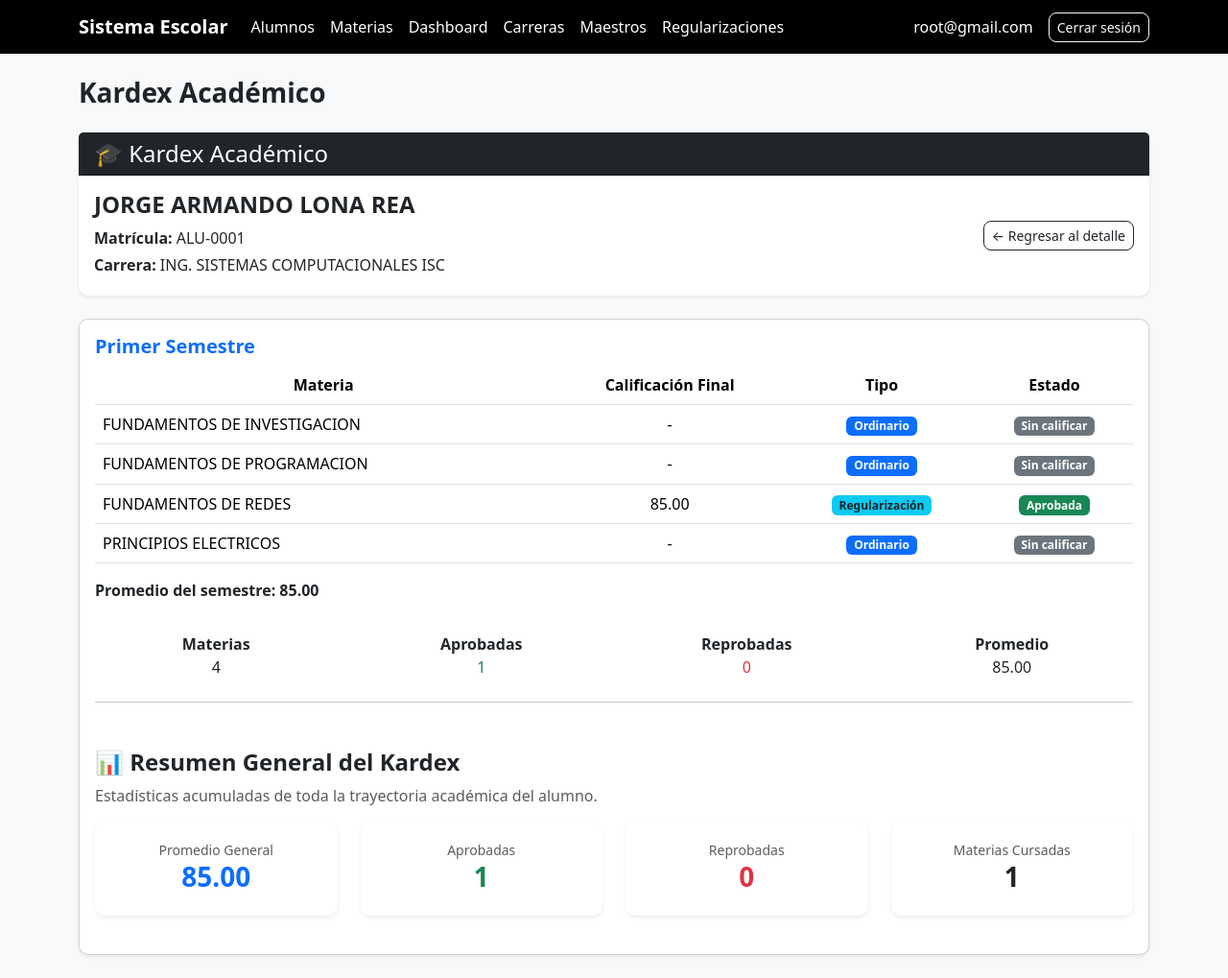
After one commit to jorgelonarea1234-beep/sistema-escolar-django, a Django app: page /alumnos/kardex/24/ in a window 1280 px wide. The commit adds this page. Shown: the whole page at 96% size. Run offline with Django 4.2, Linux system fonts and the light colour scheme; a user stored in the database is signed in; data comes from the database, SQL or seed files in the repository; both versions use the stored data as it was after the commit.

Commit message:
Se agrega módulo de regularizaciones y kardex académico

```diff
--- a/alumnos/admin.py
+++ b/alumnos/admin.py
@@ -1,9 +1,11 @@
 from django.contrib import admin
 from .models import Alumno, Materia, Carrera, Calificacion, Maestro, Horario
 from .models import ConfiguracionParcial
+from .models import ConfiguracionRegularizacion
 
 
 admin.site.register(ConfiguracionParcial)
+admin.site.register(ConfiguracionRegularizacion)
 
 class HorarioInline(admin.TabularInline):
     model = Horario
--- /dev/null
+++ b/alumnos/templates/alumnos/kardex.html
@@ -0,0 +1,190 @@
+{% extends 'base.html' %}
+
+{% block content %}
+
+<h3 class="fw-semibold mb-4">Kardex Académico</h3>
+
+<div class="card shadow-sm border-0 mb-4">
+    <div class="card-header bg-dark text-white">
+        <h4 class="mb-0">🎓 Kardex Académico</h4>
+    </div>
+
+    <div class="card-body">
+        <div class="row align-items-center">
+            <div class="col-md-8">
+                <h4 class="fw-bold mb-2">{{ alumno.nombre }}</h4>
+
+                <p class="mb-1">
+                    <strong>Matrícula:</strong> {{ alumno.matricula }}
+                </p>
+
+                <p class="mb-1">
+                    <strong>Carrera:</strong> {{ alumno.carrera }}
+                </p>
+            </div>
+
+            <div class="col-md-4 text-md-end">
+                <a href="{% url 'detalle_alumno' alumno.id %}" class="btn btn-outline-dark btn-sm">
+                    ← Regresar al detalle
+                </a>
+            </div>
+        </div>
+    </div>
+</div>
+
+
+{% for semestre, datos in kardex.items %}
+
+<div class="card p-3 mb-4 shadow-sm">
+    <h5 class="fw-bold text-primary">
+       {{ datos.nombre }}
+    </h5>
+
+    <table class="table table-hover text-center align-middle">
+        <thead>
+            <tr>
+                <th>Materia</th>
+                <th>Calificación Final</th>
+                <th>Tipo</th>
+                <th>Estado</th>
+            </tr>
+        </thead>
+
+        <tbody>
+            {% for materia in datos.materias %}
+            <tr>
+                <td class="text-start">{{ materia.nombre }}</td>
+                <td>
+                    {% if materia.final %}
+                        {{ materia.final }}
+                    {% else %}
+                        -
+                    {% endif %}
+                </td>
+
+                <td>
+                    {% if materia.tipo == 'Regularización' %}
+                        <span class="badge bg-info text-dark">Regularización</span>
+                    {% else %}
+                        <span class="badge bg-primary">Ordinario</span>
+                    {% endif %}
+                </td>
+
+
+                <td>
+                    {% if materia.estado == 'Aprobada' %}
+                        <span class="badge bg-success">Aprobada</span>
+                    {% elif materia.estado == 'Reprobada' %}
+                        <span class="badge bg-danger">Reprobada</span>
+                    {% else %}
+                        <span class="badge bg-secondary">Sin calificar</span>
+                    {% endif %}
+                </td>
+            </tr>
+            {% endfor %}
+        </tbody>
+    </table>
+
+    <p class="fw-semibold">
+        Promedio del semestre:
+        {% if datos.promedio %}
+            {{ datos.promedio }}
+        {% else %}
+            -
+        {% endif %}
+    </p>
+
+    <div class="row mt-3 text-center">
+
+        <div class="col">
+            <strong>Materias</strong><br>
+            {{ datos.cursadas }}
+        </div>
+
+        <div class="col">
+            <strong>Aprobadas</strong><br>
+            <span class="text-success">
+                {{ datos.aprobadas }}
+            </span>
+        </div>
+
+        <div class="col">
+            <strong>Reprobadas</strong><br>
+            <span class="text-danger">
+                {{ datos.reprobadas }}
+            </span>
+        </div>
+
+        <div class="col">
+            <strong>Promedio</strong><br>
+            {{ datos.promedio|default:"-" }}
+        </div>
+
+
+    </div>
+
+
+<hr class="my-4">
+
+{% empty %}
+<div class="alert alert-warning">
+    Este alumno no tiene materias inscritas.
+</div>
+
+{% endfor %}
+
+
+<div class="mt-4 mb-3">
+
+    <h4 class="fw-bold">
+        📊 Resumen General del Kardex
+    </h4>
+
+    <p class="text-muted mb-0">
+        Estadísticas acumuladas de toda la trayectoria académica del alumno.
+    </p>
+
+</div>
+
+<div class="row mb-4">
+    <div class="col-md-3">
+        <div class="card text-center shadow-sm border-0">
+            <div class="card-body">
+                <small class="text-muted">Promedio General</small>
+                <h3 class="fw-bold text-primary">
+                    {{ promedio_general|default:"-" }}
+                </h3>
+            </div>
+        </div>
+    </div>
+
+    <div class="col-md-3">
+        <div class="card text-center shadow-sm border-0">
+            <div class="card-body">
+                <small class="text-muted">Aprobadas</small>
+                <h3 class="fw-bold text-success">{{ aprobadas }}</h3>
+            </div>
+        </div>
+    </div>
+
+    <div class="col-md-3">
+        <div class="card text-center shadow-sm border-0">
+            <div class="card-body">
+                <small class="text-muted">Reprobadas</small>
+                <h3 class="fw-bold text-danger">{{ reprobadas }}</h3>
+            </div>
+        </div>
+    </div>
+
+    <div class="col-md-3">
+        <div class="card text-center shadow-sm border-0">
+            <div class="card-body">
+                <small class="text-muted">Materias Cursadas</small>
+                <h3 class="fw-bold text-dark">
+                    {{ aprobadas|add:reprobadas }}
+                </h3>
+            </div>
+        </div>
+    </div>
+</div>
+{% endblock %}
--- a/alumnos/templates/base.html
+++ b/alumnos/templates/base.html
@@ -119,6 +119,16 @@
                     </li>
                     {% endif %}
 
+
+
+                    {% if es_admin or es_maestro %}
+                        <li class="nav-item">
+                            <a class="nav-link" href="{% url 'lista_regularizaciones' %}">
+                                Regularizaciones
+                            </a>
+                        </li>
+                    {% endif %}
+
             </ul>
 
             <span class="me-3 text-white">
--- a/alumnos/urls.py
+++ b/alumnos/urls.py
@@ -1,5 +1,6 @@
 from django.urls import path
 from . import views
+
 
 urlpatterns = [
 
@@ -28,6 +29,15 @@ urlpatterns = [
     path('calificaciones/crear/<int:alumno_id>/', views.crear_calificacion, name='crear_calificacion'),
     path('calificaciones/editar/<int:id>/', views.editar_calificacion, name='editar_calificacion'),
     path('calificaciones/eliminar/<int:id>/', views.eliminar_calificacion, name='eliminar_calificacion'),
+
+
+    #REGULARIZACIONES
+    path('regularizaciones/', views.lista_regularizaciones, name='lista_regularizaciones'),
+    path('regularizaciones/<int:pk>/', views.capturar_regularizacion, name='capturar_regularizacion'),
+
+    #KARDEX
+    path('kardex/<int:id>/', views.kardex_alumno, name='kardex_alumno'),
+
 
     # ⚡ AJAX CALIFICACIONES
     path('calificaciones/crear_ajax/', views.crear_calificacion_ajax),
--- a/alumnos/views.py
+++ b/alumnos/views.py
@@ -4,7 +4,7 @@ from django.shortcuts import render, redirect
 from django.http import HttpResponse
 from django.db.models import Count, Avg, Q
 from .models import Alumno, Materia, Calificacion
-from .forms import AlumnoForm, MateriaForm, CalificacionForm
+from .forms import AlumnoForm, MateriaForm, CalificacionForm, RegularizacionForm
 import openpyxl
 from openpyxl import load_workbook
 from .models import Carrera, Materia
@@ -42,6 +42,9 @@ from reportlab.lib.pagesizes import letter
 from reportlab.platypus import SimpleDocTemplate, Table, TableStyle, Paragraph, Spacer
 from reportlab.lib.styles import getSampleStyleSheet
 from reportlab.lib import colors
+from django.shortcuts import get_object_or_404, redirect, render
+from .models import ConfiguracionRegularizacion
+from .constants import SEMESTRES
 
 
 
@@ -544,6 +547,194 @@ def crear_calificacion_ajax(request):
         })
 
 
+@login_required
+@permission_required('alumnos.change_calificacion', raise_exception=True)
+def lista_regularizaciones(request):
+
+    config = ConfiguracionRegularizacion.objects.first()
+    if not config or not config.habilitado:
+        messages.error(request, "Las regularizaciones aún no están habilitadas.")
+        return redirect('lista_alumnos')
+
+    calificaciones = Calificacion.objects.filter(
+        calificacion__lt=70
+    ).select_related(
+        'alumno',
+        'materia'
+    ).order_by(
+        'alumno__nombre',
+        'materia__nombre',
+        'parcial'
+    )
+
+    return render(
+        request,
+        'alumnos/regularizaciones/lista.html',
+        {
+            'calificaciones': calificaciones
+        }
+    )
+
+
+
+@login_required
+@permission_required('alumnos.change_calificacion', raise_exception=True)
+def capturar_regularizacion(request, pk):
+
+    config = ConfiguracionRegularizacion.objects.first()
+    if not config or not config.habilitado:
+        messages.error(request, "Las regularizaciones aún no están habilitadas.")
+        return redirect('lista_alumnos')
+
+    calificacion = get_object_or_404(
+        Calificacion,
+        pk=pk
+    )
+
+    if request.method == 'POST':
+
+        form = RegularizacionForm(
+            request.POST,
+            instance=calificacion
+        )
+
+        if form.is_valid():
+            form.save()
+            return redirect('lista_regularizaciones')
+
+    else:
+
+        form = RegularizacionForm(
+            instance=calificacion
+        )
+
+    return render(
+        request,
+        'alumnos/regularizaciones/form.html',
+        {
+            'form': form,
+            'calificacion': calificacion
+        }
+    )
+
+
+def obtener_kardex(alumno):
+
+    materias = alumno.materias.all().order_by('semestre', 'nombre')
+
+    kardex = {}
+    promedio_general_lista = []
+    aprobadas = 0
+    reprobadas = 0
+
+    for materia in materias:
+
+        semestre = materia.semestre
+
+        if semestre not in kardex:
+            kardex[semestre] = {
+                'nombre': SEMESTRES.get(
+                    semestre,
+                    f"Semestre {semestre}"
+                ),
+                'materias': [],
+                'promedio': 0,
+                'aprobadas': 0,
+                'reprobadas': 0,
+                'cursadas': 0
+            }
+
+        calificaciones = Calificacion.objects.filter(
+            alumno=alumno,
+            materia=materia
+        )
+
+        notas = []
+
+        for c in calificaciones:
+            notas.append(c.calificacion_final())
+
+        if notas:
+            promedio_materia = round(sum(notas) / len(notas), 2)
+        else:
+            promedio_materia = None
+
+        if promedio_materia is not None:
+            promedio_general_lista.append(promedio_materia)
+
+            if promedio_materia >= 70:
+                estado = 'Aprobada'
+                aprobadas += 1
+                kardex[semestre]['aprobadas'] += 1
+            else:
+                estado = 'Reprobada'
+                reprobadas += 1
+                kardex[semestre]['reprobadas'] += 1
+        else:
+            estado = 'Sin calificar'
+
+        tipo = 'Ordinario'
+
+        for c in calificaciones:
+            if c.calificacion < 70 and c.regularizacion is not None:
+                tipo = 'Regularización'
+
+        kardex[semestre]['materias'].append({
+            'nombre': materia.nombre,
+            'final': promedio_materia,
+            'estado': estado,
+            'tipo': tipo
+        })
+
+        kardex[semestre]['cursadas'] += 1
+
+    for semestre, datos in kardex.items():
+
+        finales = [
+            m['final']
+            for m in datos['materias']
+            if m['final'] is not None
+        ]
+
+        if finales:
+            datos['promedio'] = round(sum(finales) / len(finales), 2)
+        else:
+            datos['promedio'] = None
+
+    promedio_general = round(
+        sum(promedio_general_lista) / len(promedio_general_lista),
+        2
+    ) if promedio_general_lista else None
+
+    return {
+        'kardex': kardex,
+        'promedio_general': promedio_general,
+        'aprobadas': aprobadas,
+        'reprobadas': reprobadas,
+        'materias_cursadas': aprobadas + reprobadas
+    }
+
+
+
+@login_required
+def kardex_alumno(request, id):
+
+    alumno = Alumno.objects.get(id=id)
+
+    if hasattr(request.user, 'alumno') and request.user.alumno.id != alumno.id:
+        return redirect('lista_alumnos')
+
+    datos_kardex = obtener_kardex(alumno)
+
+    return render(
+        request,
+        'alumnos/kardex.html',
+        {
+            'alumno': alumno,
+            **datos_kardex
+        }
+    )
+
 
 def guardar_calificacion_ajax(request):
     import json
@@ -932,7 +1123,6 @@ def detalle_alumno(request, id):
        for c in ConfiguracionParcial.objects.all()
     }
 
-
     mapa = {}
 
     for c in calificaciones:
@@ -940,37 +1130,72 @@ def detalle_alumno(request, id):
         if c.materia_id not in mapa:
             mapa[c.materia_id] = {
                 'p1': '',
+                'r1': '',
                 'p2': '',
-                'p3': ''
+                'r2': '',
+                'p3': '',
+                'r3': '',
+                'promedio': ''
             }
 
         if c.parcial == 1:
             mapa[c.materia_id]['p1'] = c.calificacion
+            mapa[c.materia_id]['r1'] = c.regularizacion or ''
+
         elif c.parcial == 2:
             mapa[c.materia_id]['p2'] = c.calificacion
+            mapa[c.materia_id]['r2'] = c.regularizacion or ''
+
         elif c.parcial == 3:
             mapa[c.materia_id]['p3'] = c.calificacion
+            mapa[c.materia_id]['r3'] = c.regularizacion or ''
 
     for key in mapa:
-        p1 = mapa[key]['p1'] or 0
-        p2 = mapa[key]['p2'] or 0
-        p3 = mapa[key]['p3'] or 0
+        notas = []
 
-        promedio = (int(p1) + int(p2) + int(p3)) / 3
-        mapa[key]['promedio'] = round(promedio, 1)
+        p1 = mapa[key]['p1']
+        r1 = mapa[key]['r1']
 
+        p2 = mapa[key]['p2']
+        r2 = mapa[key]['r2']
 
-    return render(request,
-    'alumnos/detalle_alumno.html',
-    {
-        'alumno': alumno,
-        'materias': materias,
-        'mapa': mapa,
-        'parciales_habilitados': parciales_habilitados
-    }
-)
+        p3 = mapa[key]['p3']
+        r3 = mapa[key]['r3']
 
+        if p1 != '':
+            if p1 < 70 and r1 != '':
+                notas.append(r1)
+            else:
+                notas.append(p1)
 
+        if p2 != '':
+            if p2 < 70 and r2 != '':
+                notas.append(r2)
+            else:
+                notas.append(p2)
+
+        if p3 != '':
+            if p3 < 70 and r3 != '':
+                notas.append(r3)
+            else:
+                notas.append(p3)
+
+        if notas:
+            promedio = sum(notas) / len(notas)
+            mapa[key]['promedio'] = round(promedio, 1)
+        else:
+            mapa[key]['promedio'] = ''
+
+    return render(
+        request,
+        'alumnos/detalle_alumno.html',
+        {
+            'alumno': alumno,
+            'materias': materias,
+            'mapa': mapa,
+            'parciales_habilitados': parciales_habilitados
+        }
+    )
 
 
 # ===============================
@@ -1061,7 +1286,7 @@ def generar_pdf(request, id):
     elementos.append(Paragraph(f"<b>Carrera:</b> {alumno.carrera}", styles['Normal']))
     elementos.append(Spacer(1, 20))
 
-    data = [['Materia', 'Parcial 1', 'Parcial 2', 'Parcial 3', 'Promedio']]
+    data = [['Materia', 'P1', 'R1', 'P2', 'R2', 'P3', 'R3', 'Promedio']]
 
     for materia in materias:
         p1 = calificaciones.filter(materia=materia, parcial=1).first()
@@ -1069,22 +1294,39 @@ def generar_pdf(request, id):
         p3 = calificaciones.filter(materia=materia, parcial=3).first()
 
         v1 = p1.calificacion if p1 else ''
+        r1 = p1.regularizacion if p1 and p1.regularizacion is not None else ''
+
         v2 = p2.calificacion if p2 else ''
+        r2 = p2.regularizacion if p2 and p2.regularizacion is not None else ''
+
         v3 = p3.calificacion if p3 else ''
+        r3 = p3.regularizacion if p3 and p3.regularizacion is not None else ''
 
-        valores = [v for v in [v1, v2, v3] if v != '']
+        valores = []
+
+        if p1:
+            valores.append(p1.calificacion_final())
+
+        if p2:
+            valores.append(p2.calificacion_final())
+
+        if p3:
+            valores.append(p3.calificacion_final())
 
         promedio = round(sum(valores) / len(valores), 2) if valores else ''
 
         data.append([
             materia.nombre,
             str(v1),
+            str(r1),
             str(v2),
+            str(r2),
             str(v3),
+            str(r3),
             str(promedio)
         ])
 
-    table = Table(data, colWidths=[220, 60, 60, 60, 80])
+    table = Table(data, colWidths=[170, 45, 45, 45, 45, 45, 45, 65])
 
     table.setStyle(TableStyle([
         ('BACKGROUND', (0, 0), (-1, 0), colors.black),
```
Also changed, not shown: alumnos/constants.py (added, +11 -0 lines), alumnos/forms.py (+19 -0 lines), alumnos/models.py (+23 -3 lines), alumnos/templates/alumnos/detalle_alumno.html (+17 -3 lines), alumnos/templates/alumnos/regularizaciones/form.html (added, +44 -0 lines), alumnos/templates/alumnos/regularizaciones/lista.html (added, +69 -0 lines), alumnos/migrations/0011_calificacion_regularizacion_and_more.py (added), alumnos/migrations/0012_configuracionregularizacion.py (added), db.sqlite3, 1 other file.
